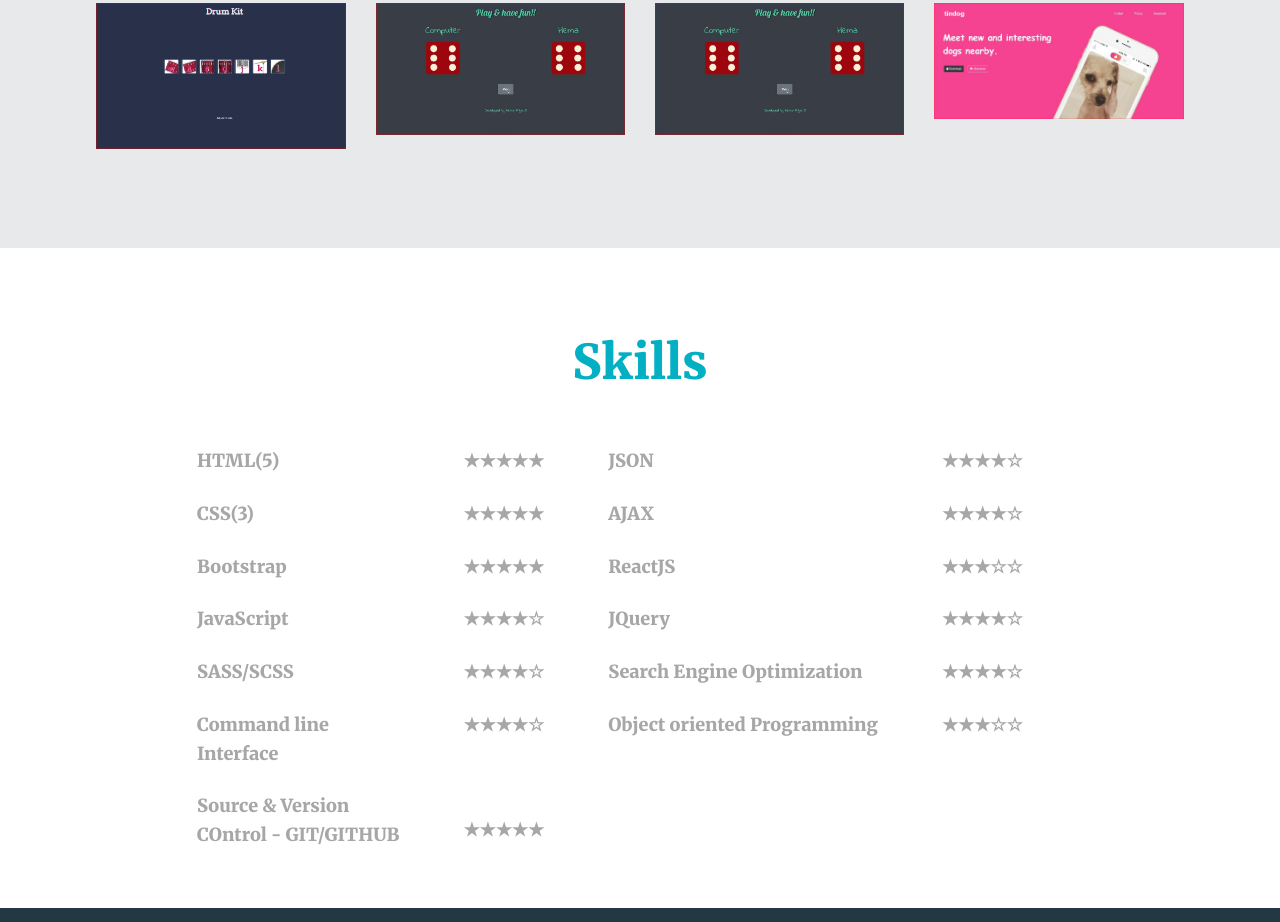
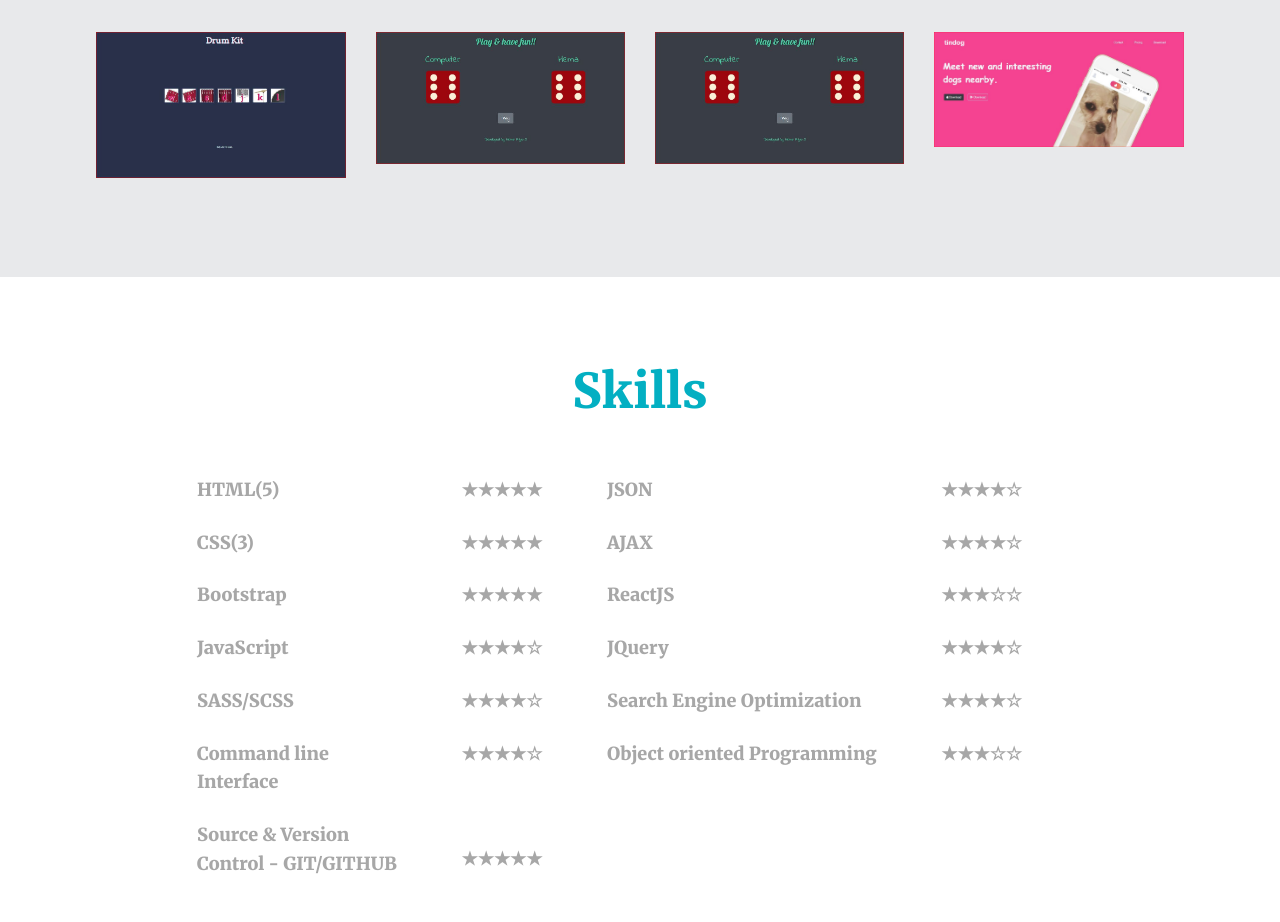
Before and after one commit to HemaSurendra8696/Personal-Portfoli, a website: page index.html in a window 1280 px wide. Shown: the part 2058-2980 px from the top of the page. Drawn offline with Linux system fonts and the light colour scheme; a web font is replaced by a local one.

Commit message:
Update index.html

```diff
--- a/index.html
+++ b/index.html
@@ -53,7 +53,7 @@
       </div>
       <div class="intro-middle">
         <h2>Making it happen</h2>
-        <p>Myself, Hema Priya and I am very passionate about my work because I love what I do. I fail more than I succeed,but my ego ensures me the contrary. <br>
+        <p>Myself, Hema Priya and I am very passionate, self-loving & independent woman.I am very ambitious about my work because I love what I do. I might fail more than I succeed,but my ego ensures me the contrary. <br>
         <br>I'm not perfect, I mean I'm not the finished product, I might improve and become one & I believe in myself because if I couldn't, no one can!!</p></p>
       </div>
       <div class="intro-right">
@@ -80,7 +80,7 @@
             <figcaption>
               <h2 class="portfolio-title">Drum kit</h2>
               <p class="portfolio-desc">Built using JavaScript & DOM</p>
-              <a href="https://hemasurendra8696.github.io/DrumKit/" class="portfolio-link">Visit the site</a>
+              <a href="https://hemasurendra8696.github.io/DrumKit/" class="portfolio-link">2020</a>
             </figcaption>
           </figure>
           <!-- Portfolio item 4 -->
@@ -89,7 +89,7 @@
             <figcaption>
               <h2 class="portfolio-title">Dice Game</h2>
               <p class="portfolio-desc">Built using JavaScript & DOM</p>
-              <a href="https://hemasurendra8696.github.io/Hema-sDiceGame/" class="portfolio-link">Visit the site</a>
+              <a href="https://hemasurendra8696.github.io/Hema-sDiceGame/" class="portfolio-link">2020</a>
             </figcaption>
           </figure>
           <!-- Portfolio item 5 -->
@@ -100,7 +100,7 @@
             <figcaption>
               <h2 class="portfolio-title">Dice Game</h2>
               <p class="portfolio-desc">Built using JavaScript & DOM</p>
-              <a href="https://hemasurendra8696.github.io/Hema-sDiceGame/" class="portfolio-link">Visit the site</a>
+              <a href="https://hemasurendra8696.github.io/Hema-sDiceGame/" class="portfolio-link">2020</a>
             </figcaption>
           </figure>
           <figure class="portfolio-item">
@@ -108,7 +108,7 @@
             <figcaption>
               <h2 class="portfolio-title">Tindog</h2>
               <p class="portfolio-desc">Website built using Bootstrap</p>
-              <a href="https://hemasurendra8696.github.io/Tindog/" class="portfolio-link">Visit the site</a>
+              <a href="https://hemasurendra8696.github.io/Tindog/" class="portfolio-link">2020</a>
             </figcaption>
       </div>
     </section>
@@ -123,7 +123,7 @@
       <h4>JavaScript</h4>
       <h4>SASS/SCSS</h4>
       <h4>Command line <br>Interface</h4>
-      <h4>Source & Version<br> COntrol - GIT/GITHUB</h4>
+      <h4>Source & Version<br> Control - GIT/GITHUB</h4>
       </div>
       <div class="grade">
       <h4>★★★★★</h4>
```
